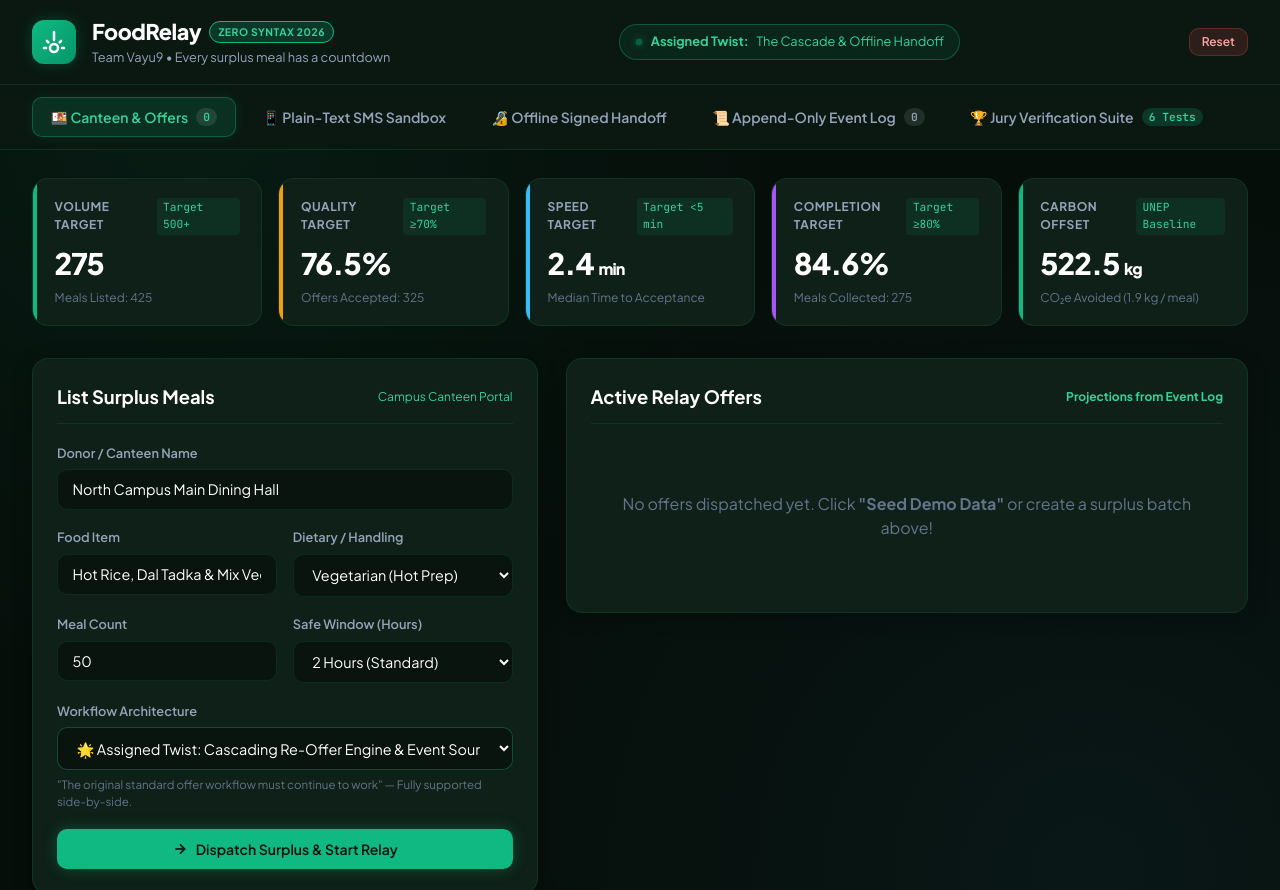
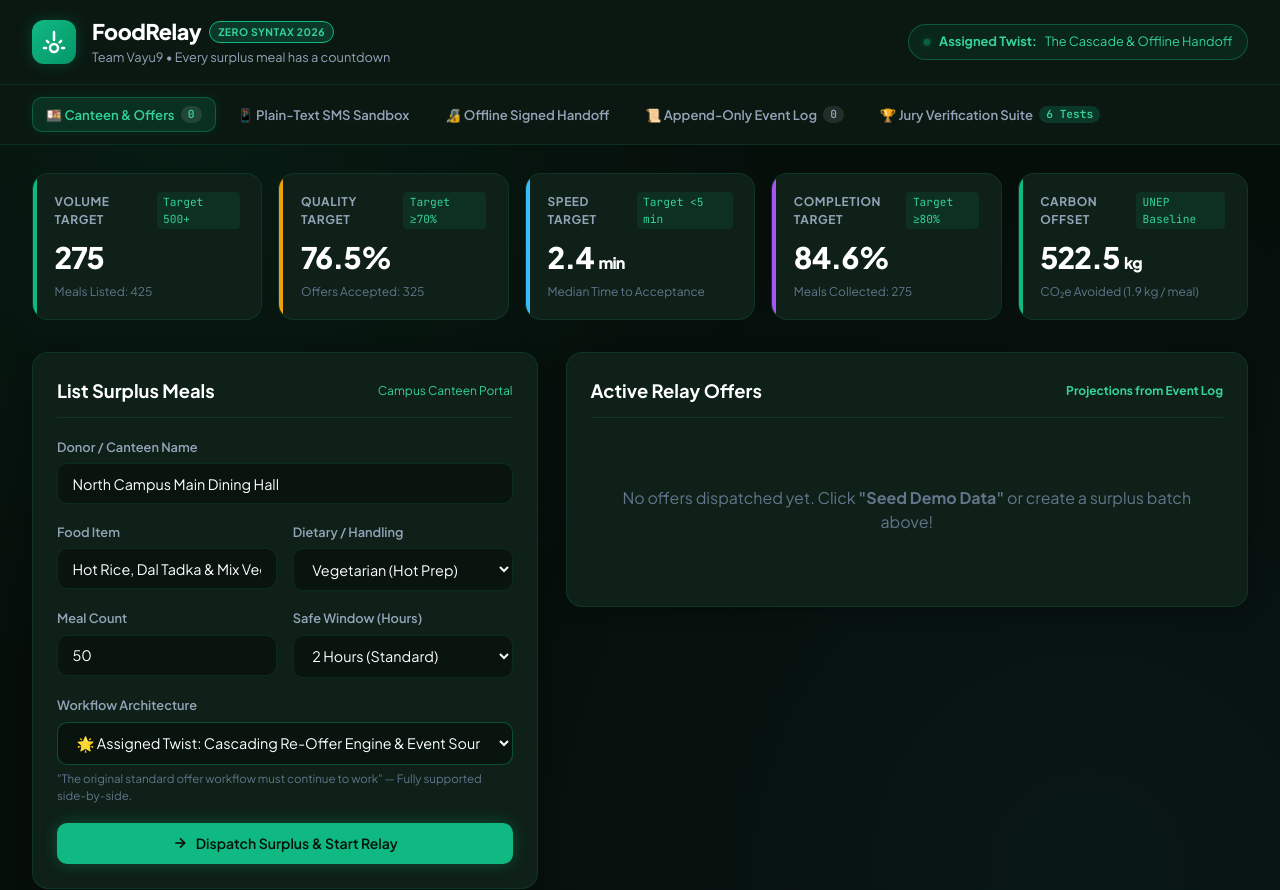
Before and after one commit to PiyushKhurana17/FoodRelay, a website: page public/index.html in a window 1280 px wide. Shown: the top 890 px of the page. Drawn offline with Linux system fonts and the light colour scheme; no server answers.

Commit message:
Make tab navigation buttons slightly smaller in width and remove top right Reset button

```diff
--- a/public/css/style.css
+++ b/public/css/style.css
@@ -153,14 +153,14 @@ nav.tab-nav {
 .tab-btn {
   display: flex;
   align-items: center;
-  gap: 0.5rem;
-  padding: 0.65rem 1.1rem;
+  gap: 0.38rem;
+  padding: 0.5rem 0.8rem;
   border-radius: var(--radius-md);
   border: 1px solid transparent;
   background: transparent;
   color: var(--text-muted);
   font-family: var(--font-sans);
-  font-size: 0.875rem;
+  font-size: 0.82rem;
   font-weight: 600;
   cursor: pointer;
   transition: all 0.2s ease;
--- a/public/index.html
+++ b/public/index.html
@@ -34,9 +34,6 @@
       <strong>Assigned Twist:</strong> The Cascade & Offline Handoff
     </div>
 
-    <div class="top-actions">
-      <button id="btnResetData" class="btn btn-danger btn-sm">Reset</button>
-    </div>
   </header>
 
   <!-- Navigation Tabs -->
--- a/public/js/app.js
+++ b/public/js/app.js
@@ -1506,6 +1506,7 @@ document.addEventListener('DOMContentLoaded', () => {
   // TOP BAR RESET
   // ==========================================
 
+  if (btnResetData) {
     btnResetData.addEventListener('click', async () => {
       if (!confirm('Are you sure you want to reset all data and event logs?')) return;
       try {
@@ -1523,6 +1524,7 @@ document.addEventListener('DOMContentLoaded', () => {
         alert('Error resetting data: ' + err.message);
       }
     });
+  }
 
   // Initial load
   fetchProjections();
```
Lines whose indentation alone changed are shown as unchanged.
